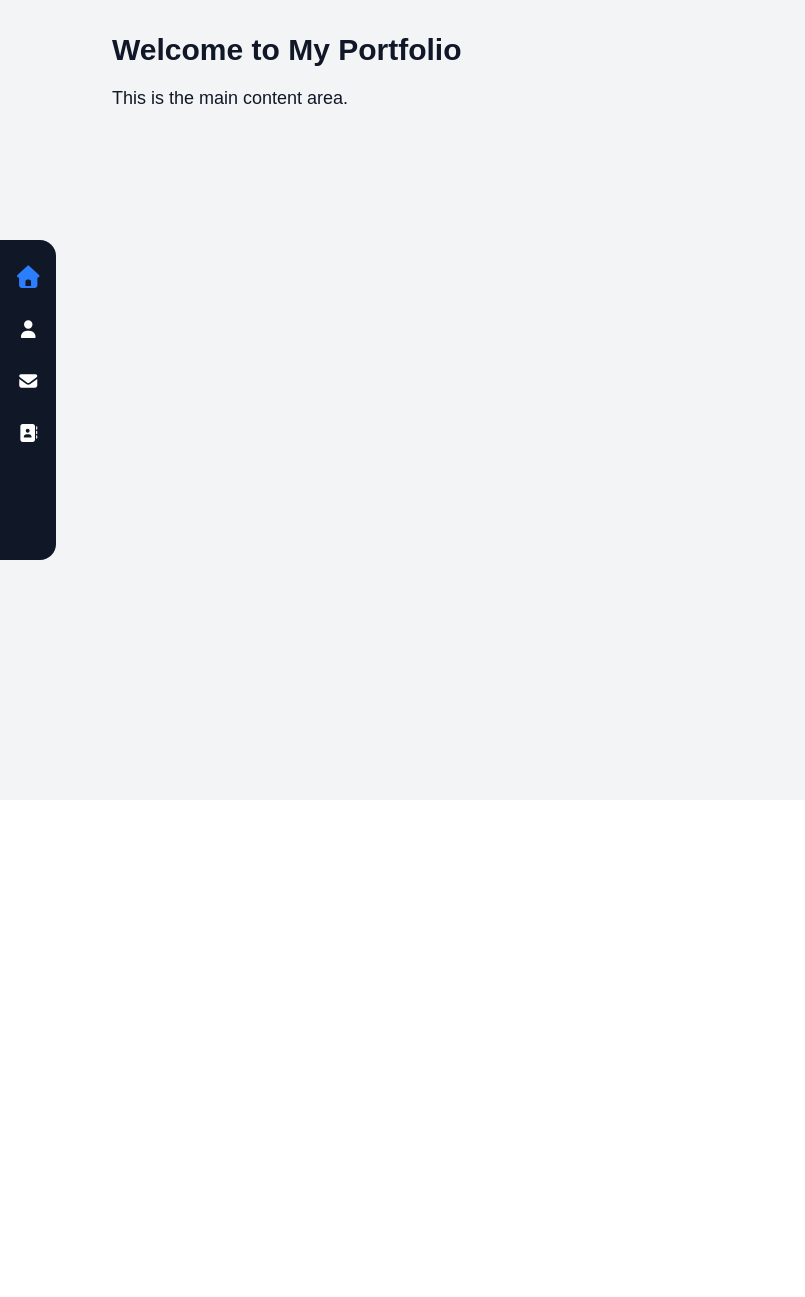
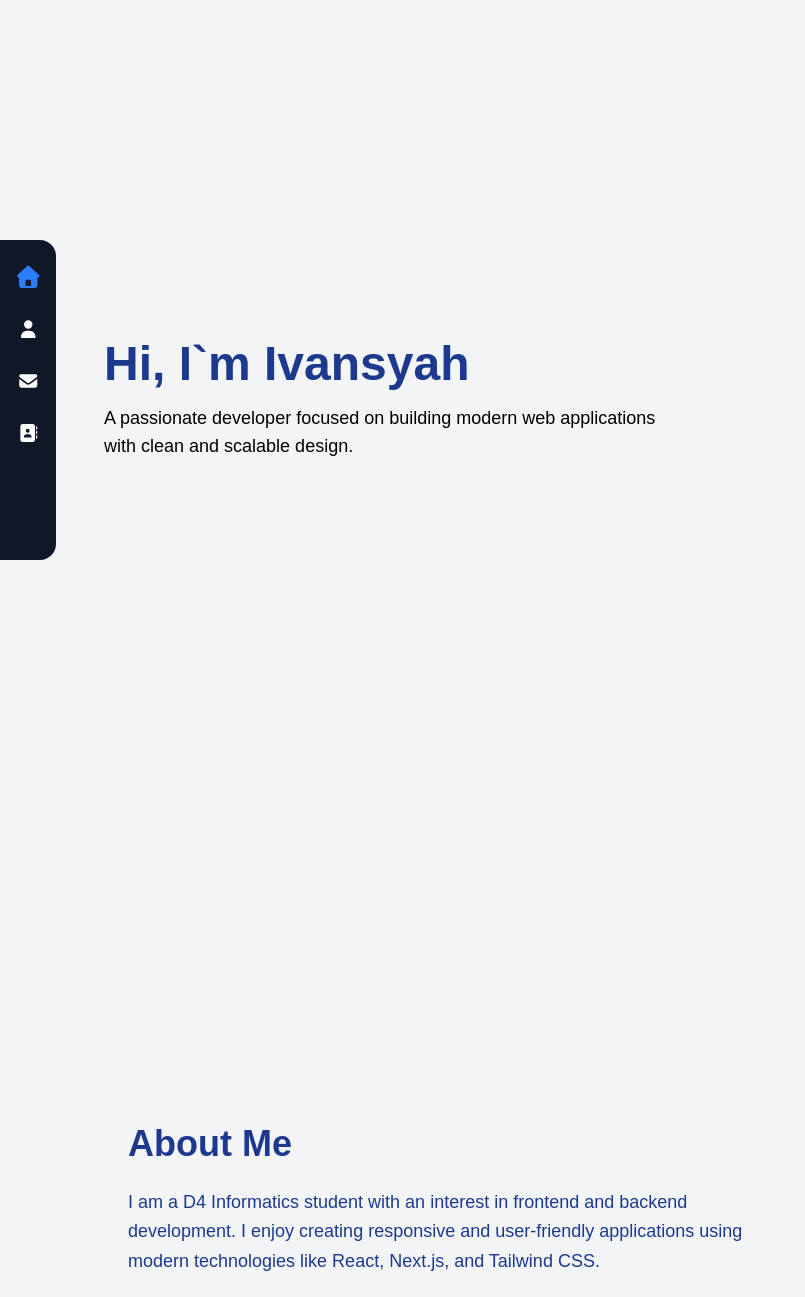
Before and after one commit to I4annet/Ivansyah-porto2-nextJs, a Next.js app: page / in a window 1280 px wide. Shown: the top 1297 px of the page, without its empty margins (0-805 px from the left). Before the commit the page ends 800 px from the top, so only its background shows below. Built offline with nearby package versions, Linux system fonts and the light colour scheme.

Commit message:
default page

```diff
--- a/app/(root)/page.tsx
+++ b/app/(root)/page.tsx
@@ -1,14 +1,40 @@
-// import Image from "next/image";
-// import { useState, useEffect } from "react";
+// app/(root)/page.tsx
 import Sidebar from "@/components/Sidebar";
+import { FontAwesomeIcon } from "@fortawesome/react-fontawesome";
+import Skills from "@/components/Skills";
+import Projects from "@/components/Project";
+import Contact from "@/components/Contact";
 
 export default function Home() {
   return (
-    <div className="flex min-h-screen bg-gray-100 text-gray-900">
+    <div className="flex bg-gray-100 text-blue-900">
       <Sidebar />
-      <main className="flex-1 p-8 ml-20">
-        <h1 className="text-3xl font-bold">Welcome to My Portfolio</h1>
-        <p className="mt-4 text-lg">This is the main content area.</p>
+
+      <main className="flex-1 ml-20">
+        {/* HERO */}
+        <section className="h-screen flex flex-col justify-center px-6">
+          <h1 className="text-5xl font-bold mb-4">Hi, I`m Ivansyah</h1>
+          <p className="text-lg max-w-xl text-black font-light">
+            A passionate developer focused on building modern web applications
+            with clean and scalable design.
+          </p>
+        </section>
+
+        {/* ABOUT */}
+        <section className="h-screen flex flex-col justify-center px-12">
+          <h2 className="text-4xl font-bold mb-6">About Me</h2>
+          <p className="max-w-2xl text-lg leading-relaxed">
+            I am a D4 Informatics student with an interest in frontend and backend
+            development. I enjoy creating responsive and user-friendly
+            applications using modern technologies like React, Next.js, and
+            Tailwind CSS.
+          </p>
+        </section>
+
+        <Skills />
+        <Projects />
+        <Contact />
+
       </main>
     </div>
   );
--- /dev/null
+++ b/components/Contact.tsx
@@ -0,0 +1,29 @@
+"use client";
+
+import { FontAwesomeIcon } from "@fortawesome/react-fontawesome";
+import { faLinkedin, faGithub } from "@fortawesome/free-brands-svg-icons";
+import { faEnvelope } from "@fortawesome/free-solid-svg-icons";
+import { button } from "framer-motion/m";
+
+const contacts = [
+    { name: "Email Me", icon: faEnvelope },
+    { name: "LinkedIn", icon: faLinkedin },
+    { name: "GitHub", icon: faGithub },
+]
+export default function Contact() {
+    return (
+        <section className="h-screen flex flex-col justify-center px-12">
+          <h2 className="text-4xl font-bold mb-6">Contact</h2>
+          <p className="mb-4">Let`s work together!</p>
+
+          <div className="flex gap-4">
+            {contacts.map((contact, i) => (
+                <button key={i} className="px-6 py-2 border border-blue-900 rounded-lg hover:bg-blue-900 hover:text-white transition">
+                  <FontAwesomeIcon icon={contact.icon} className="mr-2" />
+                  {contact.name}
+                </button>
+            ))}
+          </div>
+        </section>
+    );
+}
--- /dev/null
+++ b/components/Project.tsx
@@ -0,0 +1,23 @@
+{/* PROJECTS */}
+export default function Projects() {
+    return (
+<section className="h-screen flex flex-col justify-center px-12">
+          <h2 className="text-4xl font-bold mb-6">Projects</h2>
+          <div className="grid md:grid-cols-3 gap-6">
+            {[1, 2, 3].map((item) => (
+              <div
+                key={item}
+                className="bg-white p-6 rounded-xl shadow hover:shadow-lg transition"
+              >
+                <h3 className="text-xl font-semibold mb-2">
+                  Project {item}
+                </h3>
+                <p className="text-sm text-gray-600">
+                  Short description of the project goes here.
+                </p>
+              </div>
+            ))}
+          </div>
+        </section>
+    );
+}
--- /dev/null
+++ b/components/Skills.tsx
@@ -0,0 +1,42 @@
+"use client";
+
+import { FontAwesomeIcon } from "@fortawesome/react-fontawesome";
+import {
+  faHtml5,
+  faCss3Alt,
+  faJs,
+  faReact,
+  faGitAlt,
+} from "@fortawesome/free-brands-svg-icons";
+
+const skills = [
+  { name: "HTML", icon: faHtml5, color: "text-orange-500" },
+  { name: "CSS", icon: faCss3Alt, color: "text-blue-500" },
+  { name: "JavaScript", icon: faJs, color: "text-yellow-400" },
+  { name: "React", icon: faReact, color: "text-cyan-400" },
+  { name: "Git", icon: faGitAlt, color: "text-red-500" },
+];
+
+  {/* SKILLS */}
+  export default function Skills() {
+    return (
+       <section className="h-screen flex flex-col justify-center px-12">
+          <h2 className="text-4xl font-bold mb-6">Skills</h2>
+
+          <div className="grid grid-cols-2 md:grid-cols-4 gap-6">
+            {skills.map((skill, i) => (
+              <div
+                key={i}
+                className="p-4 bg-white rounded-xl shadow hover:scale-105 hover:shadow-lg transition flex items-center gap-3"
+              >
+                <FontAwesomeIcon
+                  icon={skill.icon}
+                  className={`text-2xl ${skill.color}`}
+                />
+                <span className="font-medium">{skill.name}</span>
+              </div>
+            ))}
+          </div>
+        </section>
+        );
+    }
--- a/package.json
+++ b/package.json
@@ -9,9 +9,11 @@
     "lint": "eslint"
   },
   "dependencies": {
+    "@fortawesome/free-brands-svg-icons": "^7.2.0",
     "@fortawesome/free-solid-svg-icons": "^7.2.0",
-    "@fortawesome/react-fontawesome": "^3.2.0",
-    "next": "16.1.6",
+    "@fortawesome/react-fontawesome": "^3.3.0",
+    "framer-motion": "^12.38.0",
+    "next": "^16.2.2",
     "react": "19.2.3",
     "react-dom": "19.2.3"
   },
```
Also changed, not shown: 1 other file (tests, documents, lock files or other folders).
